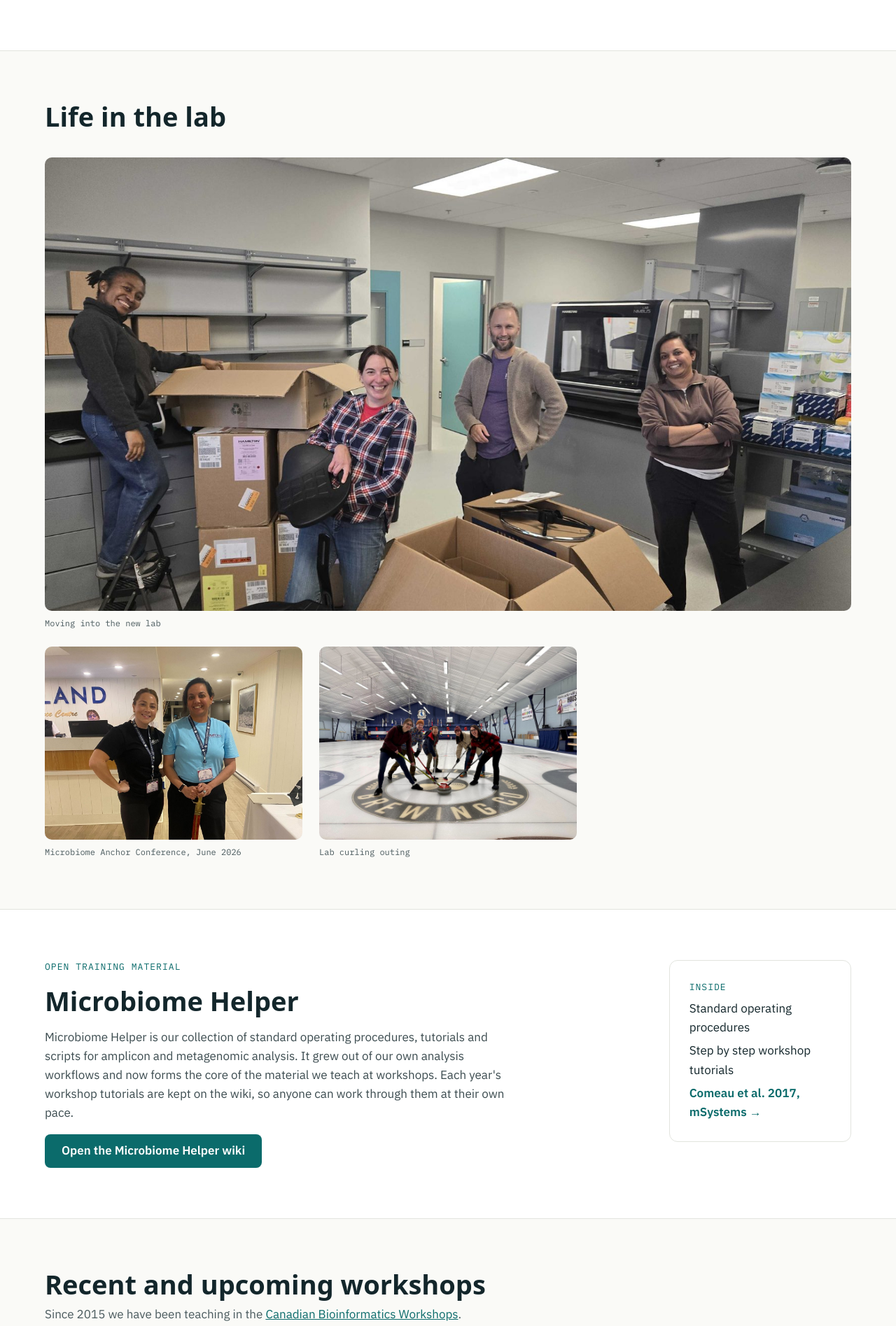
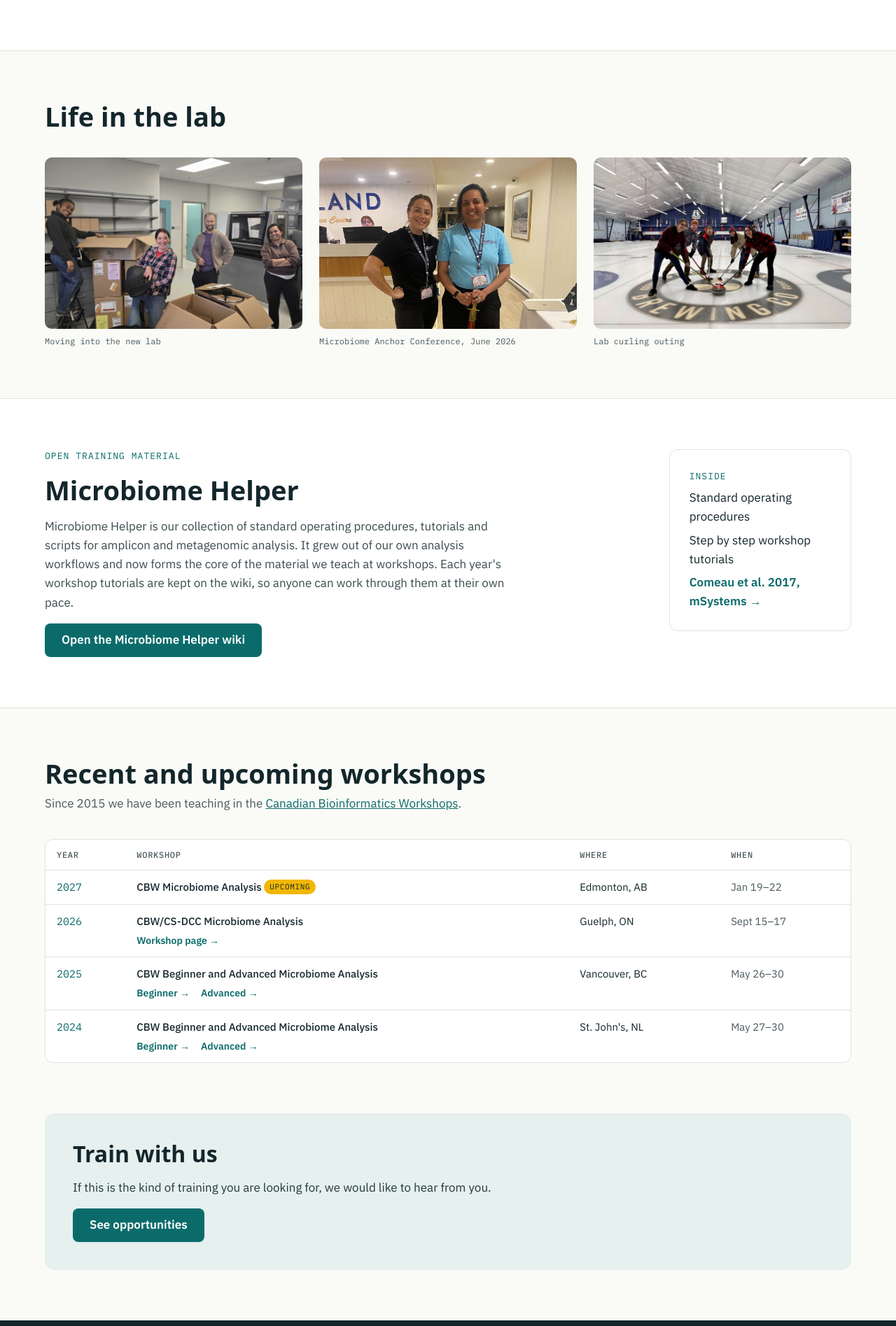
Before and after one commit to mlangill/mlangill.github.com, a Jekyll site: the page built from training.html, in a window 1280 px wide. Shown: the part 1192-3087 px from the top of the page at 70% size. Built offline with Jekyll 4.4.1, drawn with Linux system fonts in a browser that asks for light colours; some web fonts are replaced.

Commit message:
Keep three equal photos; recrop new lab photo to include everyone
Co-Authored-By: Claude Opus 5.5 <noreply@anthropic.com>
Claude-Session: https://claude.ai/code/session_0184tZHL9zBPBmqcszxgK2L6

```diff
--- a/assets/css/site.css
+++ b/assets/css/site.css
@@ -193,7 +193,7 @@ a.pub-title:hover { color: var(--accent); }
 .train-grid { display: grid; gap: 24px; grid-template-columns: repeat(auto-fit, minmax(320px, 1fr)); }
 .train-card h2 { font-size: 28px; }
 .photo-slot { aspect-ratio: 3 / 2; max-width: 100%; border: 2px dashed var(--line); border-radius: 10px; background: var(--surface); display: flex; align-items: center; justify-content: center; text-align: center; padding: 16px; font-family: var(--mono); font-size: 13px; color: var(--muted); }
-.photo-row { display: grid; gap: 24px; grid-template-columns: repeat(auto-fit, minmax(300px, 1fr)); }
+.photo-row { display: grid; gap: 24px; grid-template-columns: repeat(auto-fit, minmax(260px, 1fr)); }
 .checks { margin: 0; padding: 0; list-style: none; display: flex; flex-direction: column; gap: 8px; }
 .checks li { padding-left: 26px; position: relative; color: var(--ink-2); }
 .checks li::before { content: ""; position: absolute; left: 4px; top: 9px; width: 10px; height: 10px; border-radius: 50%; background: var(--accent); }
@@ -211,9 +211,7 @@ a.pub-title:hover { color: var(--accent); }
 .workshops .when { white-space: nowrap; color: var(--muted); }
 .card-photo { display: block; width: 100%; max-width: 100%; height: auto; aspect-ratio: 3 / 2; object-fit: cover; border-radius: 10px; }
 .photo-row figure { margin: 0; display: flex; flex-direction: column; gap: 8px; }
-.photo-row img { display: block; width: 100%; max-width: 100%; height: auto; aspect-ratio: 4 / 3; object-fit: cover; border-radius: 10px; }
-.photo-row .wide { grid-column: 1 / -1; }
-.photo-row .wide img { aspect-ratio: 16 / 9; }
+.photo-row img { display: block; width: 100%; max-width: 100%; height: auto; aspect-ratio: 3 / 2; object-fit: cover; border-radius: 10px; }
 .ws-name { font-weight: 500; }
 .ws-links { display: flex; flex-wrap: wrap; gap: 4px 16px; font-size: 14px; font-weight: 600; margin-top: 4px; }
 .ws-links a { text-decoration: none; }
--- a/training.html
+++ b/training.html
@@ -44,7 +44,7 @@ description: Training in the Langille Lab, from bioinformatics and the wet lab t
 <h2>Life in the lab</h2>
 </div>
 <div class="photo-row">
-<figure class="wide"><img src="{{ '/images/training/new_lab_unpacking.jpg' | relative_url }}" alt="Four lab members smiling while unpacking boxes in the new lab" loading="lazy"><figcaption class="caption">Moving into the new lab</figcaption></figure>
+<figure><img src="{{ '/images/training/new_lab_unpacking.jpg' | relative_url }}" alt="Four lab members smiling while unpacking boxes in the new lab" loading="lazy"><figcaption class="caption">Moving into the new lab</figcaption></figure>
 <figure><img src="{{ '/images/training/anchor_conference.jpg' | relative_url }}" alt="Two lab members at the Microbiome Anchor Conference" style="object-position: 50% 22%" loading="lazy"><figcaption class="caption">Microbiome Anchor Conference, June 2026</figcaption></figure>
 <figure><img src="{{ '/images/training/curling.jpg' | relative_url }}" alt="Five lab members sweeping a curling stone on the ice" loading="lazy"><figcaption class="caption">Lab curling outing</figcaption></figure>
 </div>
```
Also changed, not shown: images/training/new_lab_unpacking.jpg.
